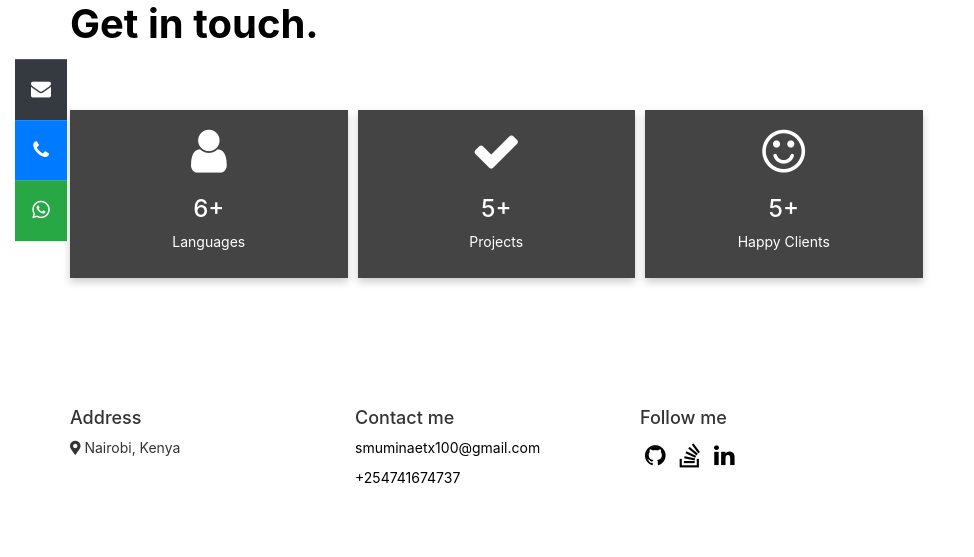
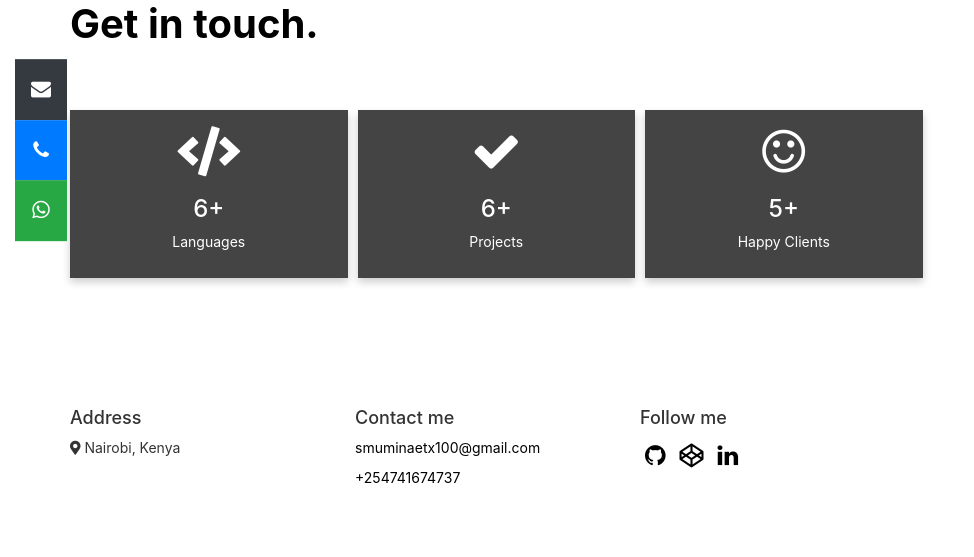
Before and after one commit to muminae100/portfolio, a Flask app: page /contact in a window 1280 px wide. Shown: the part 250-807 px from the top of the page, without its empty margins (0-974 px from the left). Run offline with Flask 2, Linux system fonts and the light colour scheme; some libraries are stand-ins or nearby versions.

```diff
--- a/templates/contact.html
+++ b/templates/contact.html
@@ -10,7 +10,7 @@
           <a href="{{ url_for('index') }}#languages">
             <div class="section-counter-column">
               <div class="section-counter-card">
-                <p><i class="fa fa-user"></i></p>
+                <p><i class="fas fa-code"></i></p>
                 <h3>6+</h3>
                 <p>Languages</p>
               </div>
@@ -21,7 +21,7 @@
             <div class="section-counter-column">
               <div class="section-counter-card">
                 <p><i class="fa fa-check"></i></p>
-                <h3>5+</h3>
+                <h3>6+</h3>
                 <p>Projects</p>
               </div>
             </div>
@@ -49,9 +49,9 @@
         </div>
         <div class="cs2-icons">
             <h4>Follow me</h4>
-            <a href="#"><i class="fa fa-github"></i></a>
-            <a href="#"> <i class="fa fa-stack-overflow"></i></a>
-            <a href="#"><i class="fa fa-linkedin-in"></i></a>
+            <a href="https://github.com/muminae100"><i class="fa fa-github"></i></a>
+            <a href="https://codepen.io/muminae100"> <i class="fa fa-codepen"></i></a>
+            <a href="https://www.linkedin.com/in/simon-mumina-209000213"><i class="fa fa-linkedin-in"></i></a>
 
         </div>
     </div>
```
